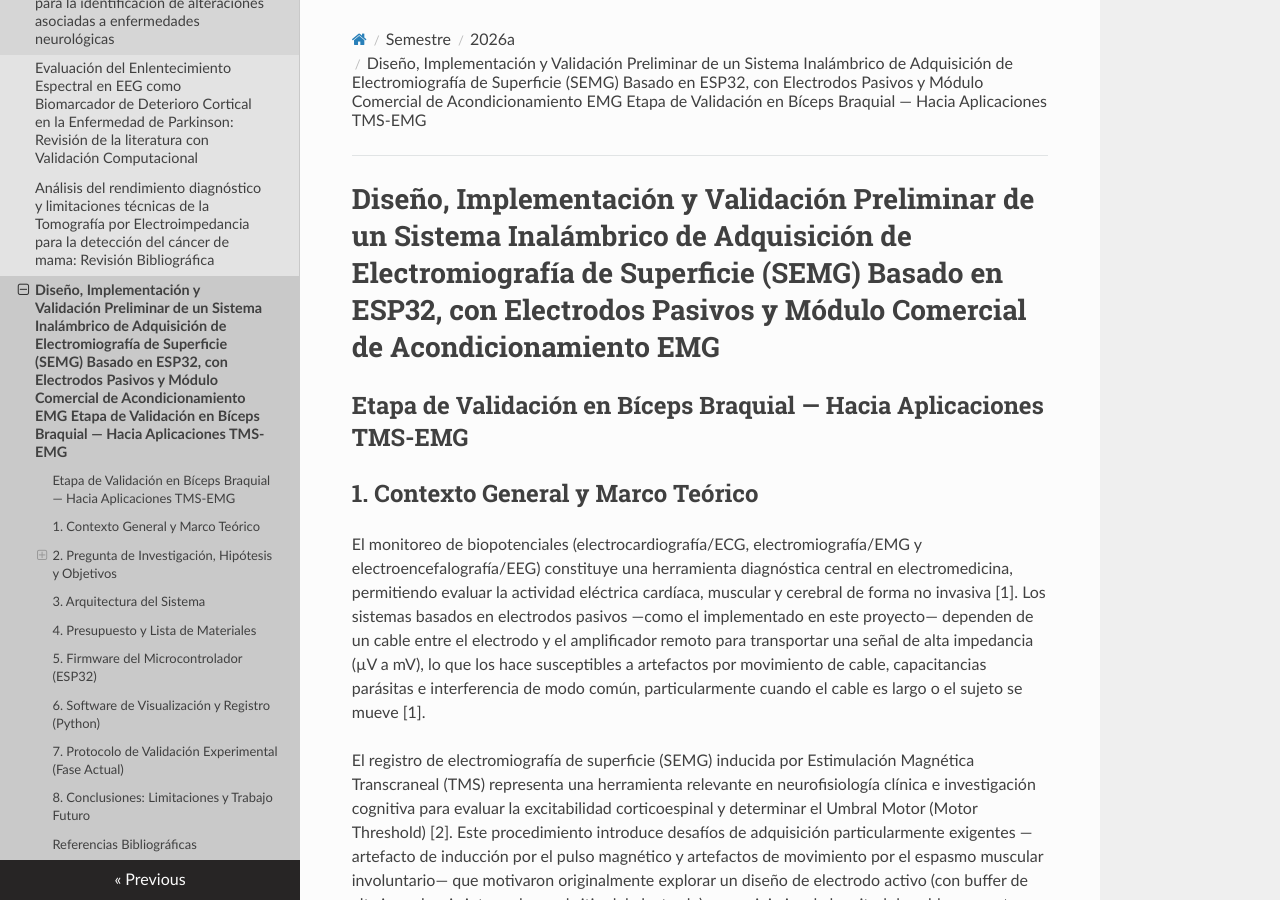
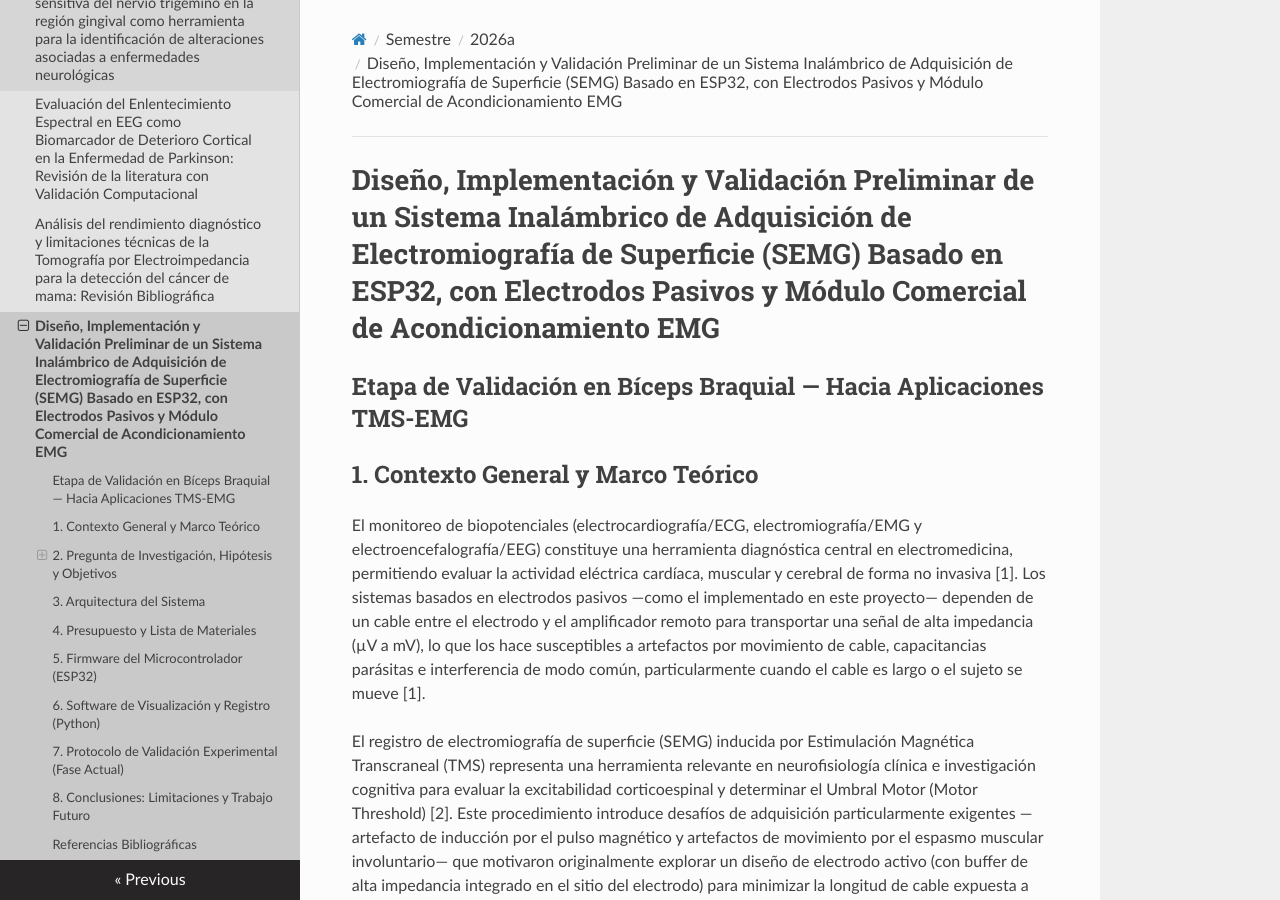
Before and after one commit to neuroeng-usach/Electromedicina-proyectos, an MkDocs documentation site: the page built from docs/2026_1/proy5/index.md, in a window 1280 px wide and 900 px high. Built offline with MkDocs 1.6.1, drawn with Linux system fonts in a browser that asks for light colours; nearby versions of some CDN libraries.

Commit message:
Update mkdocs.yml

```diff
--- a/mkdocs.yml
+++ b/mkdocs.yml
@@ -54,4 +54,4 @@ nav:
         - "Biomarcadores neurofisiológicos gingivales : evaluación de la función sensitiva del nervio trigémino en la región gingival como herramienta para la identificación de alteraciones asociadas a enfermedades neurológicas" : 2026_1/proy2/index.md
         - "Evaluación del Enlentecimiento Espectral en EEG como Biomarcador de Deterioro Cortical en la Enfermedad de Parkinson: Revisión de la literatura con Validación Computacional" : 2026_1/proy3/proyecto_electro_parkinson.md
         - "Análisis del rendimiento diagnóstico y limitaciones técnicas de la Tomografía por Electroimpedancia para la detección del cáncer de mama: Revisión Bibliográfica" : 2026_1/proy4/index.md
-        - "Diseño, Implementación y Validación Preliminar de un Sistema Inalámbrico de Adquisición de Electromiografía de Superficie (SEMG) Basado en ESP32, con Electrodos Pasivos y Módulo Comercial de Acondicionamiento EMG Etapa de Validación en Bíceps Braquial — Hacia Aplicaciones TMS-EMG" : 2026_1/proy5/index.md
+        - "Diseño, Implementación y Validación Preliminar de un Sistema Inalámbrico de Adquisición de Electromiografía de Superficie (SEMG) Basado en ESP32, con Electrodos Pasivos y Módulo Comercial de Acondicionamiento EMG" : 2026_1/proy5/index.md
```
